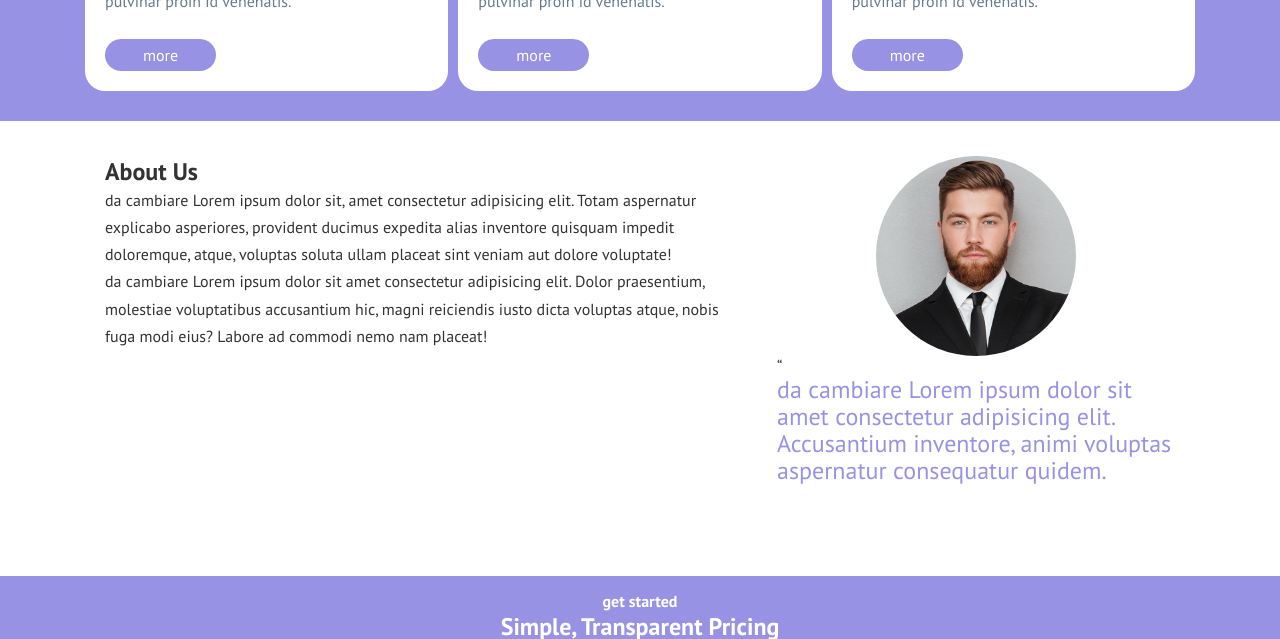
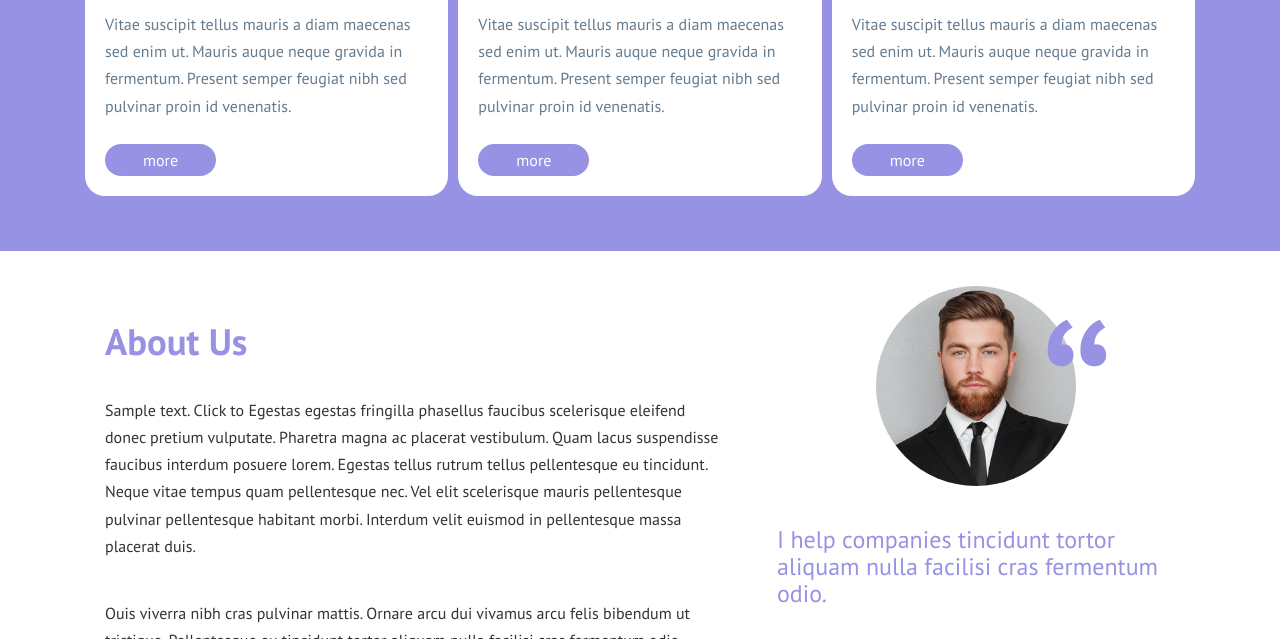
Before and after one commit to ariannadrovandi/htmlcss-responsive-layout, a plain HTML site: page index.html in a window 1280 px wide. Shown: the part 3770-4409 px from the top of the page. Drawn offline with Linux system fonts and the light colour scheme.

Commit message:
fix sizes in about-us

```diff
--- a/index.html
+++ b/index.html
@@ -148,7 +148,7 @@
 
         <section id="features" class="even">
             <div class="container margin">
-                <h2>Benefits of working with us</h2>
+                <h2 class="text-center">Benefits of working with us</h2>
                 <div class="cards d-flex">
                     <div class="card rounded">
                         <h4 class="margin-bottom">01</h4>
@@ -201,19 +201,19 @@
                 <div class="col">
                     <h2>About Us</h2>
                     <div class="text">
-                        <p> da cambiare Lorem ipsum dolor sit, amet consectetur adipisicing elit. Totam aspernatur explicabo asperiores, provident ducimus expedita alias inventore quisquam impedit doloremque, atque, voluptas soluta ullam placeat sint veniam aut dolore voluptate!</p>
-                        <p>da cambiare Lorem ipsum dolor sit amet consectetur adipisicing elit. Dolor praesentium, molestiae voluptatibus accusantium hic, magni reiciendis iusto dicta voluptas atque, nobis fuga modi eius? Labore ad commodi nemo nam placeat!</p>
+                        <p>Sample text. Click to Egestas egestas fringilla phasellus faucibus scelerisque eleifend donec pretium vulputate. Pharetra magna ac placerat vestibulum. Quam lacus suspendisse faucibus interdum posuere lorem. Egestas tellus rutrum tellus pellentesque eu tincidunt. Neque vitae tempus quam pellentesque nec. Vel elit scelerisque mauris pellentesque pulvinar pellentesque habitant morbi. Interdum velit euismod in pellentesque massa placerat duis.</p>
+                        <p>Ouis viverra nibh cras pulvinar mattis. Ornare arcu dui vivamus arcu felis bibendum ut tristique. Pellentesque eu tincidunt tortor aliquam nulla facilisi cras fermentum odio. Dignissim diam quis enim lobortis scelerisque. Tellus molestie nunc non blandit massa enim. the text box. Click again or double click to start editing the text.</p>
                     </div>
                 </div>
-                <div class="col">  <!--dare position relative-->
+                <div class="col col-user">
                     <div class="user-image">
                         <img src="./img/about.jpg" alt="about us">
                     </div>
-                    <span class="icon accent-text">&ldquo;</span>  <!--dare position absolute-->
+                    <span class="icon accent-text">&ldquo;</span>
                     <div class="card-text">
-                        <p class="small-title"> da cambiare Lorem ipsum dolor sit amet consectetur adipisicing elit. Accusantium inventore, animi voluptas aspernatur consequatur quidem.</p>
-                        <a href="#" class="btn">
-                            <i></i>
+                        <p class="small-title">I help companies tincidunt tortor aliquam nulla facilisi cras fermentum odio.</p>
+                        <a href="#" class="btn btn-primary">
+                            <i class="fa-brands fa-linkedin"></i>
                             Find me on Linkedin
                         </a>
                     </div>
@@ -223,7 +223,7 @@
 
         <section id="call-to-action" class="even">
             <div class="container text-center margin">
-                <h4>get started</h4> <!--uppercase-->
+                <h4 class="uppercase">get started</h4>
                 <h2>Simple, Transparent Pricing</h2>
                 <h5 class="big-text">It's Free</h5>
                 <p>da cambiare Lorem ipsum dolor sit amet consectetur adipisicing elit. Fuga perferendis dolor aliquid voluptate soluta expedita facere deserunt necessitatibus officia sit!</p>
--- a/style/style.css
+++ b/style/style.css
@@ -279,6 +279,13 @@ main{
     margin-bottom: 15px;
 }
 
+#features h2{
+    font-size: 2.3rem;
+    color: var(--lightcolor);
+    margin-bottom: 2rem;
+    margin-top: 2rem;
+}
+
 #features .card h3, #features .card h4{
     color: var(--primary-color);
 }
@@ -292,10 +299,54 @@ main{
     padding: 6px 38px;
 }
 
+#features .card{
+    margin-bottom: 2.5rem;
+}
+
 
     /*about-us*/
 #about-us .card-text{
     color: var(--primary-color);
+}
+
+#about-us .card-text p{
+    margin-top: 2.5rem;
+}
+
+#about-us h2{
+    font-size: 2.3rem;
+    color: var(--primary-color);
+    margin-bottom: 2rem;
+    margin-top: 2rem;
+}
+
+#about-us p{
+    margin-bottom: 2.5rem;
+}
+
+#about-us .col-user{
+    padding-top: 1.5rem;
+}
+
+#about-us .btn-primary{
+    background-color: var(--primary-color);
+    padding: 6px 18px;
+}
+
+#about-us .col-user{
+    position: relative;
+}
+
+#about-us span{
+    position: absolute;
+    font-size: 14rem;
+    color: var(--primary-color);
+    top: 0;
+    right: 80px;
+}
+
+#about-us .container{
+    margin-bottom: 4rem;
 }
 
 
```
